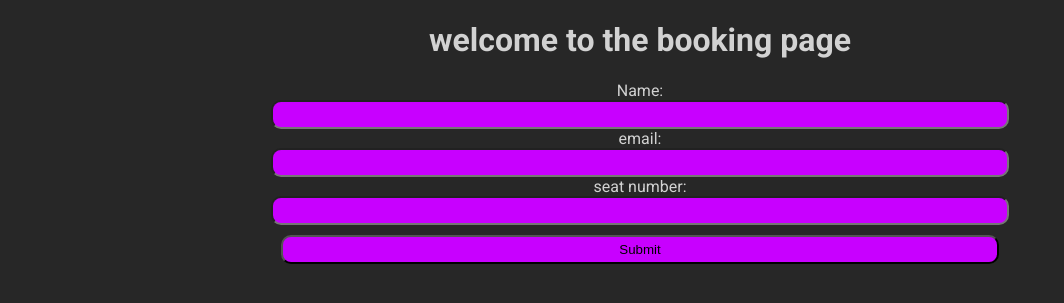
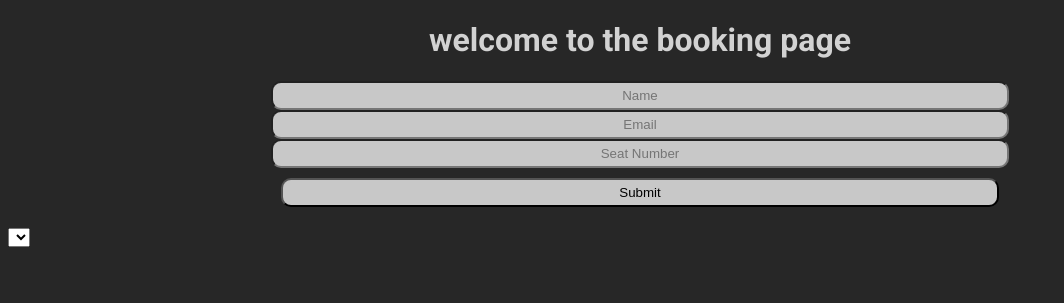
Before and after one commit to Jynxx-s/CSIT214_FlyDreamAir, a Flask app: page /booking/ in a window 1280 px wide. Shown: the top 303 px of the page, without its empty margins (0-1064 px from the left). Run offline with Flask 3, Linux system fonts and the light colour scheme; the visitor is signed in with stand-in values (Sample User, id 1); data that the repository does not hold is empty.

Commit message:
alter flight booking implementation

```diff
--- a/flask_server/booking.py
+++ b/flask_server/booking.py
@@ -27,4 +27,4 @@
 @booking_bp.route("/get_flights", methods=["GET"])
 def get_flights():
     flights = dbf.get_flights()
-    return jsonify({"flights": flights}), 200
+    return jsonify({"message": flights}), 200
--- a/flask_server/database_functions.py
+++ b/flask_server/database_functions.py
@@ -74,7 +74,7 @@
         return flights
 
 
-def add_flight(destination, depart, rows, cols):
+def add_flight(destination, depart, rows):
     """
     flight data:
     {
@@ -94,7 +94,7 @@
 
     seats = (
         lambda r, c: [[f"{chr(97 + i)}{j+1}" for j in range(c)] for i in range(r)]
-    )(cols, rows)
+    )(6, rows)
     data = {"destination": destination, "depart": depart, "seats": seats}
     with open(DB, "r+") as f:
         file_data = json.load(f)
--- a/flask_server/helper.py
+++ b/flask_server/helper.py
@@ -5,8 +5,7 @@
     dest = input("desination: ")
     dep = input("departure: ")
     row = int(input("rows: "))
-    cols = int(input("columns: "))
-    add_flight(dest, dep, row, cols)
+    add_flight(dest, dep, row)
 
 
 if __name__ == "__main__":
--- a/static/booking.js
+++ b/static/booking.js
@@ -1,18 +1,20 @@
 const flights = document.getElementById("available-flights");
 
-const postmyrequest = async () => {
+const getmyrequest = async () => {
   const response = await axios.get("/booking/get_flights", {});
   if (response) {
     flights.textContent = "";
-    for (let i in response["flights"]) {
-
-      let node = document.createElement("p");
-      node.textContent = `destination: ${i["destination"]} departure: ${i["depart"]}`;
+    for (let i in response.data.message) {
+      console.log(i);
+      let node = document.createElement("option");
+      node.textContent = `${response.data.message[i]["depart"]} ${"\u2192"} ${response.data.message[i]["destination"]}`;
+      node.value = i;
       flights.appendChild(node);
     }
+    console.log(response.data.message);
   }
 };
 
 document.addEventListener("DOMContentLoaded", function () {
-  postmyrequest();
+  getmyrequest();
 });
--- a/static/styles.css
+++ b/static/styles.css
@@ -36,10 +36,11 @@
 input {
   padding: 5px;
   border-radius: 10px;
-  background-color: rgb(200, 0, 255);
+  background-color: rgb(200, 200, 200);
+  text-align: center;
 }
 button {
   padding: 5px;
   border-radius: 10px;
-  background-color: rgb(200, 0, 255);
+  background-color: rgb(200, 200, 200);
 }
--- a/templates/booking.html
+++ b/templates/booking.html
@@ -8,26 +8,28 @@
   <style></style>
   <link rel="stylesheet" href="../static/styles.css" />
   <link href="https://fonts.googleapis.com/css2?family=Roboto:wght@400;700&display=swap" rel="stylesheet" />
+  <style>
+  </style>
 </head>
 
 <body>
   <div class="textcenter" style="width: 60%">
     <h1>welcome to the booking page</h1>
     <form action="/booking/create_booking" method="POST" class="input-container">
-      <label for="name">Name:</label>
-      <input type="text" name="name" id="name" />
-      <label for="email">email:</label>
-      <input type="email" name="email" id="email" />
-      <label for="seat">seat number:</label>
-      <input type="text" name="snum" id="snum" />
-      <input type="submit" value="Submit" class="input-container" style="align-items: center" />
+      <input type="text" name="name" id="name" placeholder="Name" class="expand-on-hover" />
+      <input type="email" name="email" id="email" placeholder="Email" class="expand-on-hover" />
+      <input type="text" name="snum" id="snum" placeholder="Seat Number" class="expand-on-hover" />
+      <input type="submit" value="Submit" class="input-container" style="align-items: center" class="expand-on-hover" />
     </form>
   </div>
-  <div id="available-flights">
+  <div class="" style="justify-items: center;">
+      <select id="available-flights">
+
+      </select>
+    </div>
 
   <script src="../static/booking.js"></script>
   <script src="https://cdn.jsdelivr.net/npm/axios/dist/axios.min.js"></script>
-  </div>
 </body>
 
 </html>
--- a/templates/home.html
+++ b/templates/home.html
@@ -32,12 +32,12 @@
       <tr>
         <td>
           <a href="{{url_for('booking.booking_home')}}">
-            <img src="../static/book.png" alt="image of seat" class="imagesize" />
+            <img src="../static/book.png" alt="image of seat" class="imagesize expand-on-hover" />
           </a>
         </td>
 
         <td>
-          <img src="../static/seat.png" alt="image of seat" class="imagesize" />
+          <img src="../static/seat.png" alt="image of seat" class="imagesize expand-on-hover" />
         </td>
       </tr>
     </table>
```
